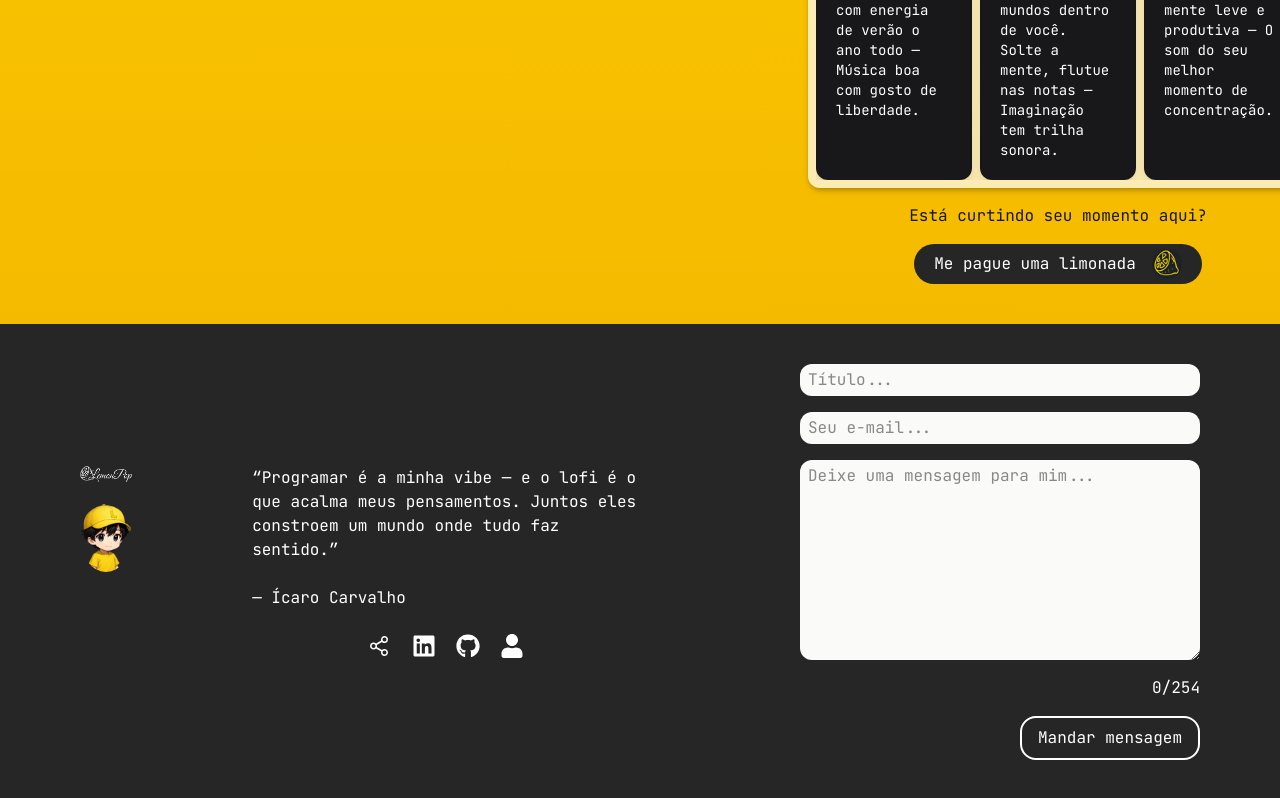
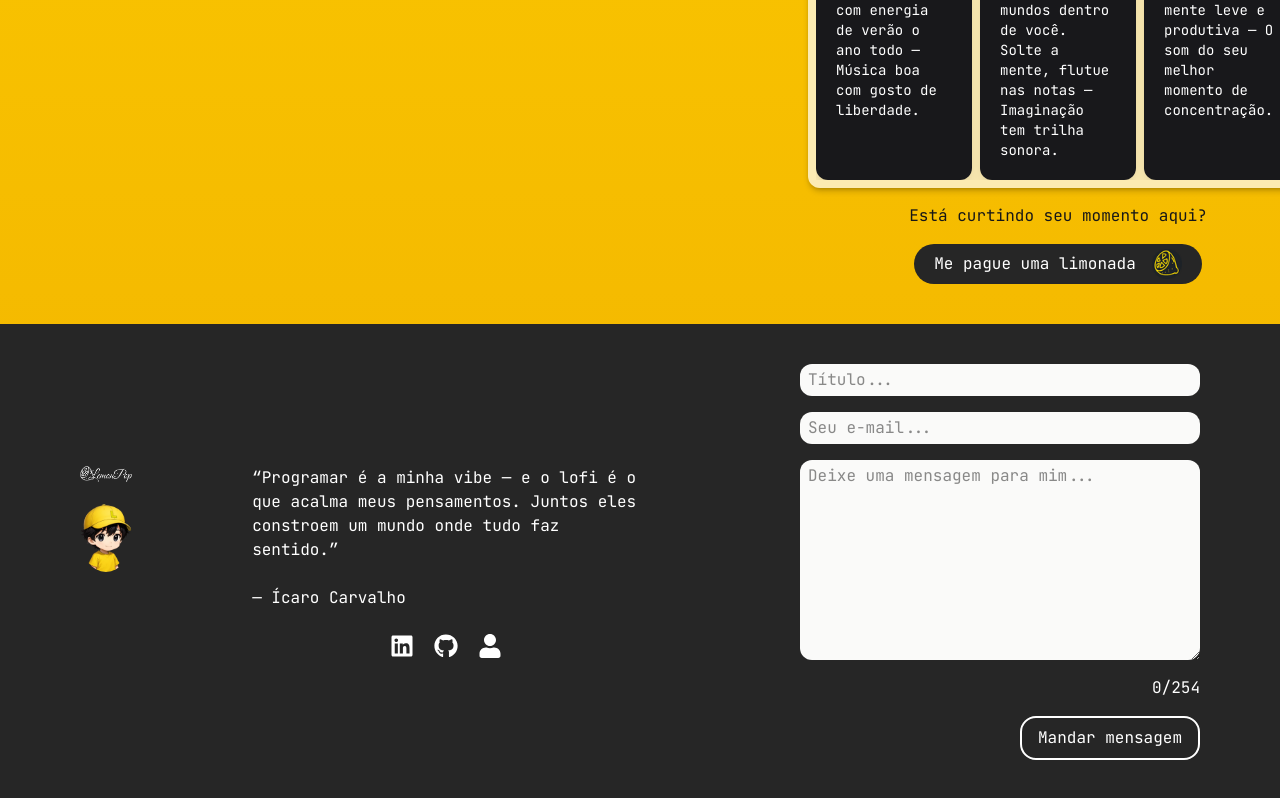
Before and after one commit to icarovscarvalho/LemonPop, a Next.js app: page / in a window 1280 px wide. Shown: the part 854-1652 px from the top of the page. Built offline with nearby package versions, Linux system fonts and the light colour scheme.

Commit message:
Social media Icons now are dynamics. & Display component has been separated into categories.

```diff
--- a/components/mainDisplay.tsx
+++ b/components/display/components/explore.tsx
@@ -4,7 +4,7 @@ interface MainDisplayProps {
   handleChangePlayList: (playlist:string) => void
 }
 
-export function MainDisplay({handleChangePlayList}:MainDisplayProps) {
+export function Explore({handleChangePlayList}:MainDisplayProps) {
 
   const playListData = [
     {
@@ -34,10 +34,8 @@ export function MainDisplay({handleChangePlayList}:MainDisplayProps) {
   ]
 
   return(
-    <div className="flex flex-col gap-2 p-2 w-full rounded-xl bg-white/70 shadow-md/20 xl:w-[500px]">
-      <h2 className="text-xl">Outras Vibes</h2>
-      <div className="flex flex-col justify-between gap-2 h-full w-full overflow-auto md:flex-row ">
-        {playListData.map( item =>
+    <>
+      {playListData.map( item =>
           <div
             key={item.text}
             onClick={() => {
@@ -61,11 +59,11 @@ export function MainDisplay({handleChangePlayList}:MainDisplayProps) {
               <div className="absolute bottom-0 left-0 right-0 p-4 translate-y-10 opacity-0 group-hover:translate-y-0 group-hover:opacity-100 transition-all duration-500 ">
                 <button className="flex items-center justify-center gap-2 w-full bg-amber-400 text-white py-2 rounded-lg font-medium hover:bg-amber-500 transition-colors duration-300 cursor-pointer">
                   <p
-                    // className="fas fa-shopping-cart "
-                    // onClick={() => {
-                    //   handleChangePlayList(item.title)
-                    //   window.scrollTo({ top: 0, behavior: 'smooth' })
-                    // }}
+                    className="fas fa-shopping-cart "
+                    onClick={() => {
+                      handleChangePlayList(item.title)
+                      window.scrollTo({ top: 0, behavior: 'smooth' })
+                    }}
                   >
                     Ouça agora
                   </p>
@@ -83,7 +81,6 @@ export function MainDisplay({handleChangePlayList}:MainDisplayProps) {
             </div>
           </div>
         )}
-      </div>
-    </div>
+    </>
   )
 }
--- a/components/mainButtons.tsx
+++ b/components/display/mainButtons.tsx
@@ -6,7 +6,7 @@ import {
 } from "react-icons/io5";
 import { FaRegCompass, FaCompass } from "react-icons/fa";
 import { HiAdjustmentsHorizontal, HiOutlineAdjustmentsHorizontal } from "react-icons/hi2";
-import { MdChatBubbleOutline, MdChatBubble } from "react-icons/md";
+// import { MdChatBubbleOutline, MdChatBubble } from "react-icons/md";
 import { useState } from "react";
 
 export function MainButtons() {
@@ -32,11 +32,11 @@ export function MainButtons() {
       hover: <IoTimer />,
       text: 'Pomo'
     },
-    {
-      icon: <MdChatBubbleOutline />,
-      hover: <MdChatBubble />,
-      text: 'Chat'
-    },
+    // {
+    //   icon: <MdChatBubbleOutline />,
+    //   hover: <MdChatBubble />,
+    //   text: 'Chat'
+    // },
   ]
 
   const [hoverIndex, setHoverIndex] = useState<number | null>(null);
--- /dev/null
+++ b/components/display/mainDisplay.tsx
@@ -0,0 +1,17 @@
+import { Explore } from "./components/explore"
+
+interface MainDisplayProps {
+  handleChangePlayList: (playlist:string) => void
+}
+
+export function MainDisplay({handleChangePlayList}:MainDisplayProps) {
+
+  return(
+    <div className="flex flex-col gap-2 p-2 w-full rounded-xl bg-white/70 shadow-md/20 xl:w-[500px]">
+      <h2 className="text-xl">Outras Vibes</h2>
+      <div className="flex flex-col justify-between gap-2 h-full w-full overflow-auto md:flex-row ">
+        <Explore handleChangePlayList={handleChangePlayList} />
+      </div>
+    </div>
+  )
+}
--- a/components/footer.tsx
+++ b/components/footer.tsx
@@ -8,6 +8,7 @@ import { zodResolver } from "@hookform/resolvers/zod";
 import { ToastContainer, toast } from "react-toastify";
 import "react-toastify/dist/ReactToastify.css";
 import { title } from "process";
+import { Socials } from "./socials";
 
 const schema = z.object({
   title: z.string().min(3, "O título é obrigatório (mínimo 3 caracteres)"),
@@ -21,6 +22,13 @@ const schema = z.object({
 type FormData = z.infer<typeof schema>;
 
 export function Footer() {
+
+  const iconsData = [
+    // {link: "#", icon: GoShareAndroid},
+    {link: "https://www.linkedin.com/in/icarovscarvalho/", icon: FaLinkedin},
+    {link: "https://github.com/icarovscarvalho/", icon: FaGithub},
+    {link: "https://devicarocarvalho.web.app/", icon: FaUser},
+  ]
   const {
     register,
     handleSubmit,
@@ -84,18 +92,9 @@ export function Footer() {
         </div>
         {/* Social */}
         <div className="flex gap-5 text-2xl text-white">
-          <a href="#">
-            <GoShareAndroid className="cursor-pointer transform transition duration-300 ease-in-out hover:translate-y-[-4px] active:scale-90" />
-          </a>
-          <a href="https://www.linkedin.com/in/icarovscarvalho/" target="_Blank">
-            <FaLinkedin className="cursor-pointer transform transition duration-300 ease-in-out hover:translate-y-[-4px] active:scale-90" />
-          </a>
-          <a href="https://github.com/icarovscarvalho/" target="_Blank">
-            <FaGithub className="cursor-pointer transform transition duration-300 ease-in-out hover:translate-y-[-4px] active:scale-90" />
-          </a>
-          <a href="https://devicarocarvalho.web.app/" target="_Blank">
-            <FaUser className="cursor-pointer transform transition duration-300 ease-in-out hover:translate-y-[-4px] active:scale-90" />
-          </a>
+          {iconsData.map( (item, index) =>
+            <Socials key={index} link={item.link} social={item.icon} />
+          )}
         </div>
       </div>
     </div>
--- a/components/main.tsx
+++ b/components/main.tsx
@@ -1,7 +1,7 @@
 'use client'
 
-import { MainButtons } from "./mainButtons";
-import { MainDisplay } from "./mainDisplay";
+import { MainButtons } from "./display/mainButtons";
+import { MainDisplay } from "./display/mainDisplay";
 
 import { toStudy } from "../utils/toStudy";
 import { toSunnyDays } from "../utils/toSunnyDays";
--- /dev/null
+++ b/components/socials.tsx
@@ -0,0 +1,12 @@
+interface SocialsProps {
+  link: string
+  social: React.ElementType;
+}
+
+export function Socials({link, social: Icon}:SocialsProps) {
+  return(
+    <a href={link} target="_Blank">
+      <Icon className="cursor-pointer transform transition duration-300 ease-in-out hover:translate-y-[-4px] hover:text-amber-400 active:scale-90" />
+    </a>
+  )
+}
```
